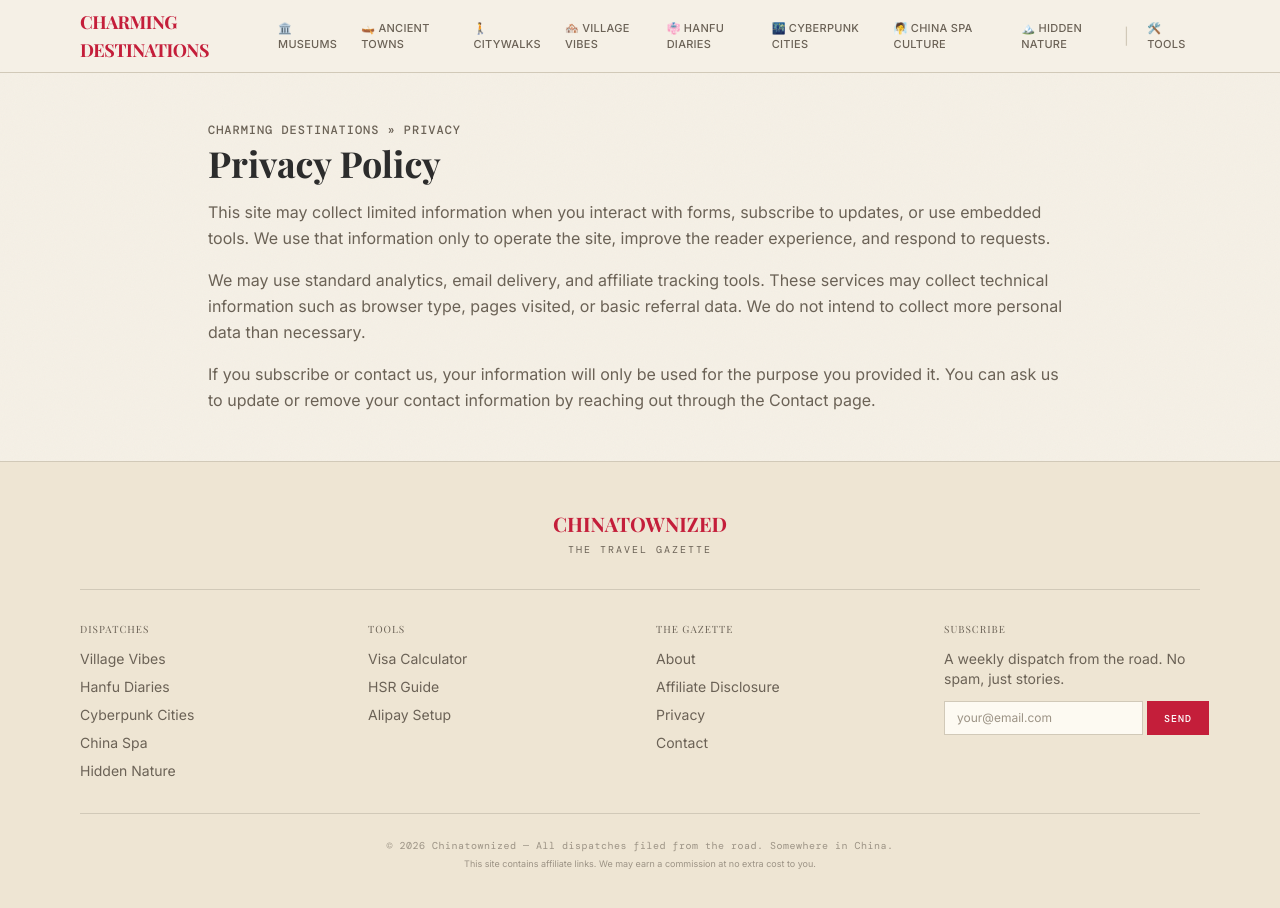
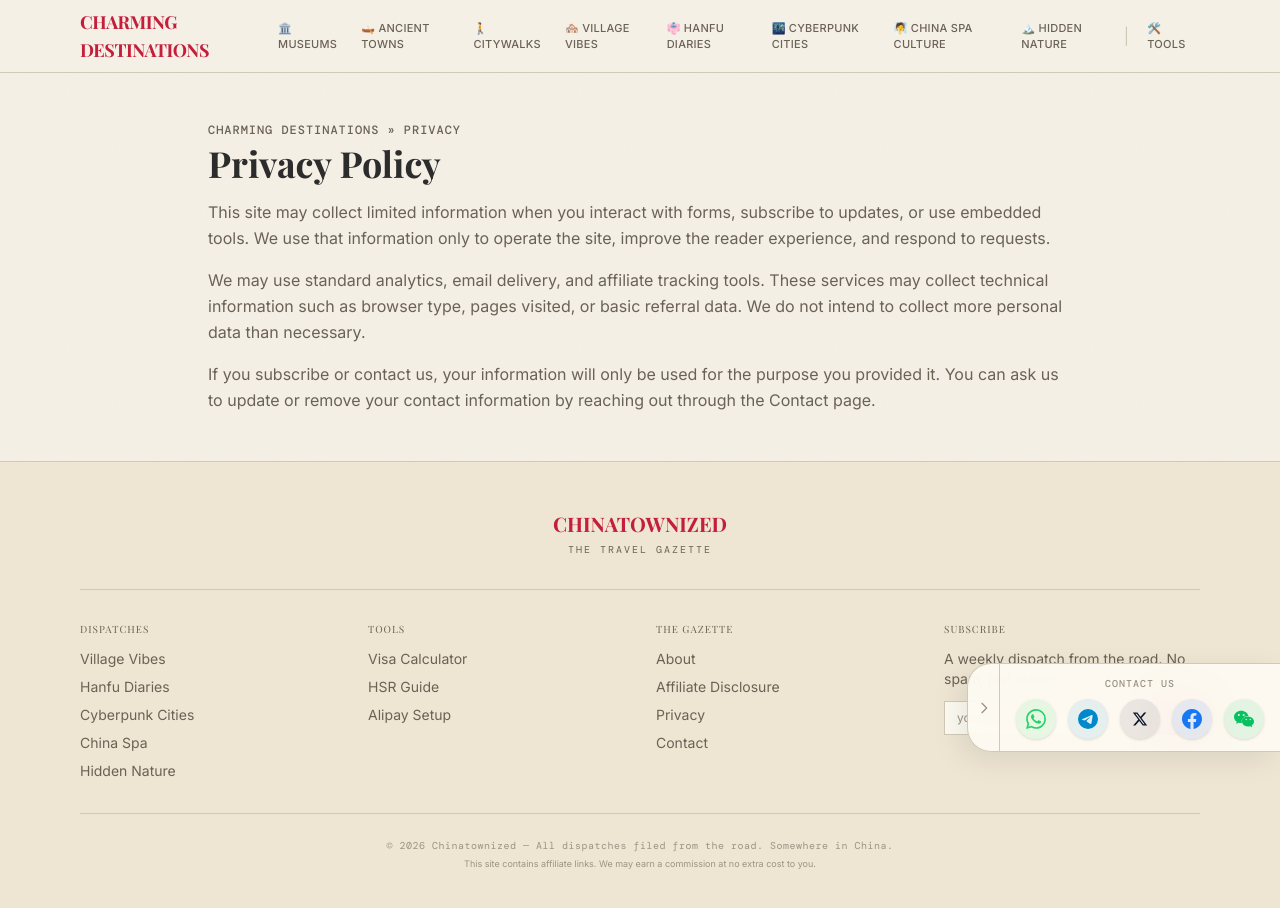
Before and after one commit to samqin123/chinatownized, a Next.js app: page /privacy in a window 1280 px wide. Shown: the top 908 px of the page. Built offline with nearby package versions, Linux system fonts and the light colour scheme; a web font is replaced by a local one.

Commit message:
Ship navigation and contact widget updates

```diff
--- /dev/null
+++ b/src/components/ContactWidget.tsx
@@ -0,0 +1,123 @@
+"use client";
+
+import { useState } from "react";
+
+export default function ContactWidget() {
+  const [collapsed, setCollapsed] = useState(false);
+
+  return (
+    <div
+      className="fixed right-0 bottom-12 z-50 flex items-stretch rounded-l-3xl border border-r-0 border-[var(--color-divider)] bg-[var(--color-parchment)]/95 shadow-[-8px_8px_30px_rgba(0,0,0,0.08)] backdrop-blur-xl transition-transform duration-500 ease-[cubic-bezier(0.22,1,0.36,1)]"
+      style={collapsed ? { transform: "translateX(calc(100% - 2rem))" } : undefined}
+    >
+      {/* Toggle button */}
+      <button
+        type="button"
+        onClick={() => setCollapsed(!collapsed)}
+        aria-expanded={!collapsed}
+        aria-label={collapsed ? "Expand contact widget" : "Collapse contact widget"}
+        className="flex w-8 cursor-pointer items-center justify-center rounded-l-3xl border-0 border-r border-r-[var(--color-divider)] bg-transparent text-[var(--color-ink-faint)] transition-colors hover:text-[var(--color-ink)]"
+      >
+        <svg
+          viewBox="0 0 24 24"
+          fill="none"
+          stroke="currentColor"
+          strokeWidth={2}
+          strokeLinecap="round"
+          strokeLinejoin="round"
+          className="h-4 w-4 transition-transform duration-300"
+          style={collapsed ? { transform: "rotate(180deg)" } : undefined}
+          aria-hidden="true"
+        >
+          <path d="M9 5l7 7-7 7" />
+        </svg>
+      </button>
+
+      {/* Panel */}
+      <div className="flex flex-col items-center px-4 py-3">
+        <span className="mb-2 font-[family-name:var(--font-mono)] text-[10px] font-medium tracking-widest text-[var(--color-ink-faint)] uppercase">
+          contact us
+        </span>
+        <div className="flex items-center gap-3">
+          {/* WhatsApp */}
+          <a
+            href="https://wa.me/"
+            target="_blank"
+            rel="noopener noreferrer"
+            title="Join WhatsApp Group"
+            className="flex h-10 w-10 items-center justify-center rounded-full bg-[rgba(37,211,102,0.1)] text-[#25d366] shadow-sm transition-transform hover:-translate-y-0.5"
+          >
+            <svg viewBox="0 0 24 24" fill="currentColor" className="h-5 w-5" aria-hidden="true">
+              <path d="M17.472 14.382c-.297-.149-1.758-.867-2.03-.967-.273-.099-.471-.148-.67.15-.197.297-.767.966-.94 1.164-.173.199-.347.223-.644.075-.297-.15-1.255-.463-2.39-1.475-.883-.788-1.48-1.761-1.653-2.059-.173-.297-.018-.458.13-.606.134-.133.298-.347.446-.52.149-.174.198-.298.298-.497.099-.198.05-.371-.025-.52-.075-.149-.669-1.612-.916-2.207-.242-.579-.487-.5-.669-.51-.173-.008-.371-.01-.57-.01-.198 0-.52.074-.792.372-.272.297-1.04 1.016-1.04 2.479 0 1.462 1.065 2.875 1.213 3.074.149.198 2.096 3.2 5.077 4.487.709.306 1.262.489 1.694.625.712.227 1.36.195 1.871.118.571-.085 1.758-.719 2.006-1.413.248-.694.248-1.289.173-1.413-.074-.124-.272-.198-.57-.347m-5.421 7.403h-.004a9.87 9.87 0 01-5.031-1.378l-.361-.214-3.741.982.998-3.648-.235-.374a9.86 9.86 0 01-1.51-5.26c.001-5.45 4.436-9.884 9.888-9.884 2.64 0 5.122 1.03 6.988 2.898a9.825 9.825 0 012.893 6.994c-.003 5.45-4.437 9.884-9.885 9.884m8.413-18.297A11.815 11.815 0 0012.05 0C5.495 0 .16 5.335.157 11.892c0 2.096.547 4.142 1.588 5.945L.057 24l6.305-1.654a11.882 11.882 0 005.683 1.448h.005c6.554 0 11.89-5.335 11.893-11.893a11.821 11.821 0 00-3.48-8.413z" />
+            </svg>
+            <span className="sr-only">WhatsApp</span>
+          </a>
+
+          {/* Telegram */}
+          <a
+            href="https://t.me/medinsh01"
+            target="_blank"
+            rel="noopener noreferrer"
+            title="Join Telegram Group"
+            className="flex h-10 w-10 items-center justify-center rounded-full bg-[rgba(0,136,204,0.1)] text-[#0088cc] shadow-sm transition-transform hover:-translate-y-0.5"
+          >
+            <svg viewBox="0 0 24 24" fill="currentColor" className="h-5 w-5" aria-hidden="true">
+              <path d="M11.944 0A12 12 0 000 12a12 12 0 0012 12 12 12 0 0012-12A12 12 0 0012 0a12 12 0 00-.056 0zm4.962 7.224c.1-.002.321.023.465.14a.506.506 0 01.171.325c.016.093.036.306.02.472-.18 1.898-.962 6.502-1.36 8.627-.168.9-.499 1.201-.82 1.23-.696.065-1.225-.46-1.9-.902-1.056-.693-1.653-1.124-2.678-1.8-1.185-.78-.417-1.21.258-1.91.177-.184 3.247-2.977 3.307-3.23.007-.032.014-.15-.056-.212s-.174-.041-.249-.024c-.106.024-1.793 1.14-5.061 3.345-.479.33-.913.49-1.302.48-.428-.008-1.252-.241-1.865-.44-.752-.245-1.349-.374-1.297-.789.027-.216.325-.437.893-.663 3.498-1.524 5.83-2.529 6.998-3.014 3.332-1.386 4.025-1.627 4.476-1.635z" />
+            </svg>
+            <span className="sr-only">Telegram</span>
+          </a>
+
+          {/* X (Twitter) */}
+          <a
+            href="https://x.com/medinsh"
+            target="_blank"
+            rel="noopener noreferrer"
+            title="Follow us on X"
+            className="flex h-10 w-10 items-center justify-center rounded-full bg-slate-900/[0.08] text-slate-900 shadow-sm transition-transform hover:-translate-y-0.5"
+          >
+            <svg viewBox="0 0 24 24" fill="currentColor" className="h-4 w-4" aria-hidden="true">
+              <path d="M18.244 2.25h3.308l-7.227 8.26 8.502 11.24H16.17l-5.214-6.817L4.99 21.75H1.68l7.73-8.835L1.254 2.25H8.08l4.713 6.231zm-1.161 17.52h1.833L7.084 4.126H5.117z" />
+            </svg>
+            <span className="sr-only">X</span>
+          </a>
+
+          {/* Facebook */}
+          <a
+            href="https://facebook.com/"
+            target="_blank"
+            rel="noopener noreferrer"
+            title="Follow us on Facebook"
+            className="flex h-10 w-10 items-center justify-center rounded-full bg-[rgba(24,119,242,0.1)] text-[#1877f2] shadow-sm transition-transform hover:-translate-y-0.5"
+          >
+            <svg viewBox="0 0 24 24" fill="currentColor" className="h-5 w-5" aria-hidden="true">
+              <path d="M24 12.073c0-6.627-5.373-12-12-12s-12 5.373-12 12c0 5.99 4.388 10.954 10.125 11.854v-8.385H7.078v-3.47h3.047V9.43c0-3.007 1.792-4.669 4.533-4.669 1.312 0 2.686.235 2.686.235v2.953H15.83c-1.491 0-1.956.925-1.956 1.874v2.25h3.328l-.532 3.47h-2.796v8.385C19.612 23.027 24 18.062 24 12.073z" />
+            </svg>
+            <span className="sr-only">Facebook</span>
+          </a>
+
+          {/* WeChat */}
+          <div className="group relative">
+            <button
+              type="button"
+              title="WeChat Work Group"
+              className="flex h-10 w-10 cursor-pointer items-center justify-center rounded-full border-0 bg-[rgba(7,193,96,0.1)] text-[#07c160] shadow-sm transition-transform hover:-translate-y-0.5"
+            >
+              <svg viewBox="0 0 24 24" fill="currentColor" className="h-5 w-5" aria-hidden="true">
+                <path d="M8.691 2.188C3.891 2.188 0 5.476 0 9.53c0 2.212 1.17 4.203 3.002 5.55a.59.59 0 01.213.665l-.39 1.48c-.019.07-.048.141-.048.213 0 .163.13.295.29.295a.326.326 0 00.167-.054l1.903-1.114a.864.864 0 01.717-.098 10.16 10.16 0 002.837.403c.276 0 .543-.027.811-.05-.857-2.578.157-4.972 1.932-6.446 1.703-1.415 3.882-1.98 5.853-1.838-.576-3.583-4.196-6.348-8.596-6.348zM5.785 5.991c.642 0 1.162.529 1.162 1.18a1.17 1.17 0 01-1.162 1.178A1.17 1.17 0 014.623 7.17c0-.651.52-1.18 1.162-1.18zm5.813 0c.642 0 1.162.529 1.162 1.18a1.17 1.17 0 01-1.162 1.178 1.17 1.17 0 01-1.162-1.178c0-.651.52-1.18 1.162-1.18zm5.34 2.867c-1.797-.052-3.746.512-5.28 1.786-1.72 1.428-2.687 3.72-1.78 6.22.942 2.453 3.666 4.229 6.884 4.229.826 0 1.622-.12 2.361-.336a.722.722 0 01.598.082l1.584.926a.272.272 0 00.14.045c.134 0 .24-.111.24-.247 0-.06-.023-.12-.038-.177l-.327-1.233a.582.582 0 01-.023-.156.49.49 0 01.201-.398C23.024 18.48 24 16.82 24 14.98c0-3.21-2.931-5.837-7.062-6.122zm-2.18 2.768c.535 0 .969.44.969.982a.976.976 0 01-.969.983.976.976 0 01-.969-.983c0-.542.434-.982.97-.982zm4.844 0c.535 0 .969.44.969.982a.976.976 0 01-.969.983.976.976 0 01-.969-.983c0-.542.434-.982.97-.982z" />
+              </svg>
+              <span className="sr-only">WeChat</span>
+            </button>
+            {/* QR Popover */}
+            <div className="pointer-events-none absolute right-0 bottom-[calc(100%+1rem)] w-36 origin-bottom-right scale-95 rounded-2xl border border-[var(--color-divider)] bg-[var(--color-parchment)] p-2 opacity-0 shadow-[0_20px_40px_rgba(15,23,42,0.18)] transition-all group-hover:pointer-events-auto group-hover:scale-100 group-hover:opacity-100 group-focus-within:pointer-events-auto group-focus-within:scale-100 group-focus-within:opacity-100">
+              <img
+                src="/qr_medinsh.png"
+                alt="Scan to join WeChat group"
+                className="block w-full rounded-lg border border-[var(--color-divider)]"
+              />
+            </div>
+          </div>
+        </div>
+      </div>
+    </div>
+  );
+}
```
